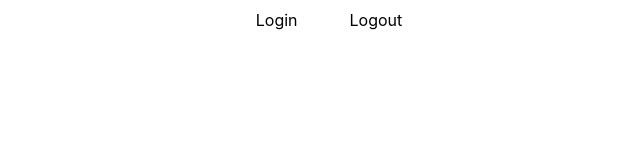
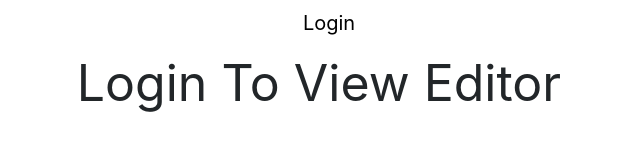
Before and after one commit to MaronLCF/MaronLCF.github.io, a plain HTML site: page edit.html in a window 1280 px wide. Shown: the whole page, without its empty margins (321-961 px from the left). Drawn offline with nearby package versions, Linux system fonts and the light colour scheme; no server answers.

Commit message:
Initial commit

```diff
--- a/edit.html
+++ b/edit.html
@@ -17,11 +17,6 @@
             <script src="https://www.gstatic.com/firebasejs/7.17.1/firebase-firestore.js"></script>
             <script src="https://www.gstatic.com/firebasejs/7.17.1/firebase-auth.js"></script>
 
-            <style>
-                a.nav-link{
-                    color: black;
-                }
-            </style>
     </head>
 
     <body class="grey lighten-3">
@@ -45,8 +40,8 @@
                 </div>-->
 
                 <nav class="nav justify-content-center">
-                    <a href="" class="nav-link" data-toggle="modal" data-target="#modalLoginForm">Login</a>
-                    <a href="#" class="nav-link" id="logout">Logout</a>
+                    <a href="" class="nav-link" data-toggle="modal" id="logged" data-target="#modalLoginForm">Login</a>
+                    <a href="#" class="nav-link" id="logout" style="display: none;">Logout</a>
                 </nav>
 
                 <div class="modal fade" id="modalLoginForm" tabindex="-1" role="dialog" aria-labelledby="myModalLabel"
@@ -79,7 +74,7 @@
                 </form>
                 </div>
                 </div>
-
+        <div id="alerter">Login To View Editor</div>
         <div class="content" id="edipage">
             <h1>Editor Page</h1>
             <div class="jumbotron text-center">
--- a/login.js
+++ b/login.js
@@ -13,6 +13,19 @@ var firebaseConfig = {
 var defaultProject = firebase.initializeApp(firebaseConfig);
 
 var db = firebase.firestore()
+
+const loggedIn = document.querySelectorAll('#logout');
+const loggedOut = document.querySelectorAll('#logged');
+
+const setupUI = (user) => {
+    if (user) {
+        loggedIn.forEach(item => item.style.display = 'block');
+        loggedOut.forEach(item => item.style.display = 'none');
+    } else {
+        loggedIn.forEach(item => item.style.display = 'none');
+        loggedOut.forEach(item => item.style.display = 'block');
+    }
+}
 
 // listen for auth status
 firebase.auth().onAuthStateChanged(user => {
@@ -30,6 +43,7 @@ firebase.auth().onAuthStateChanged(user => {
         const formintro = document.querySelector('#editintro');
 
         $('#edipage').show();
+        $('#alerter').hide();
 
         // create element and render school
         function renderSchool(doc){
@@ -321,6 +335,8 @@ firebase.auth().onAuthStateChanged(user => {
             }
                 formintro.intro.value = '';
         })
+
+        setupUI(user);
     } else {
 
         function renderLogout(){
@@ -331,14 +347,14 @@ firebase.auth().onAuthStateChanged(user => {
             $('#trabaho').empty();
             $('#myhobbies').empty();
             $('#edipage').hide();
+            $('#alerter').show();
         }
 
+        setupUI();
         renderLogout();
+
     }
 })
-
-
-
 
 
 // login
--- a/main.css
+++ b/main.css
@@ -5,6 +5,22 @@
     }
 
     p{
+        font-size: 20px;
+    }
+
+    #alerter{
+        text-align: center;
+        font-size: 50px;
+        color: #222629;
+    }
+
+    #logged{
+        color: black;
+        font-size: 20px;
+    }
+
+    #logout{
+        color: black;
         font-size: 20px;
     }
 
```
